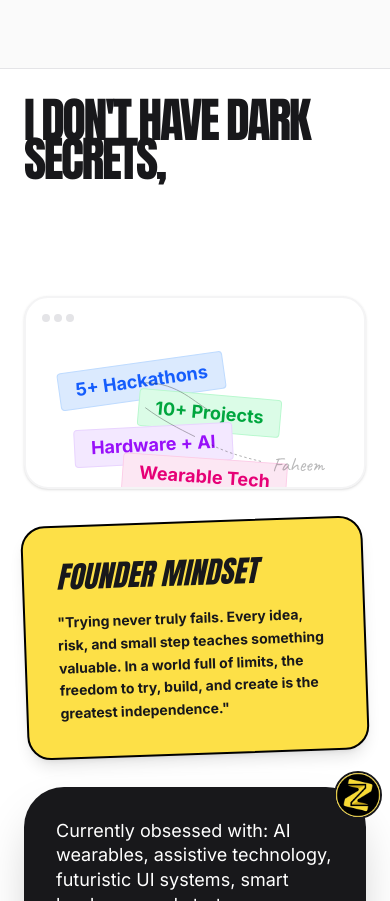
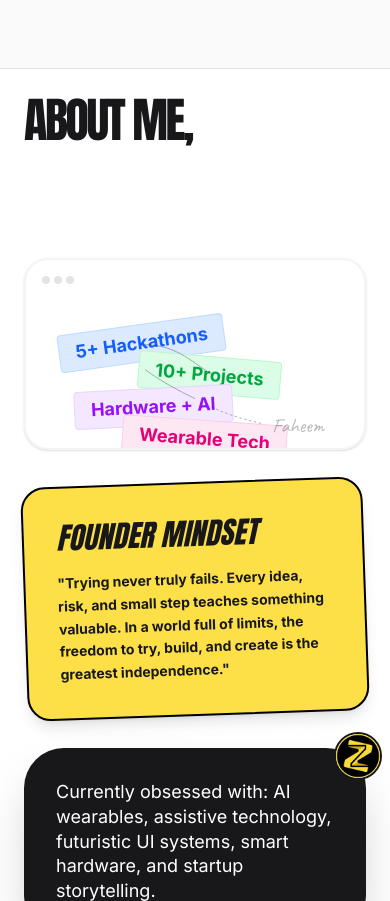
Before and after one commit to faheem-1404/Portfolio-website-, a React (Vite) app: page / in a window 390 px wide. Shown: the part 6740-7641 px from the top of the page. Built offline with nearby package versions, Linux system fonts and the light colour scheme.

Commit message:
Reduce name size and update About header

```diff
--- a/src/App.tsx
+++ b/src/App.tsx
@@ -433,7 +433,7 @@ export default function App() {
             </div>
           </div>
 
-          <h1 className="font-display text-[clamp(4rem,15vw,30rem)] leading-[0.75] tracking-tighter uppercase whitespace-nowrap -ml-[2vw] relative z-10">
+          <h1 className="font-display text-[clamp(4rem,13vw,22rem)] leading-[0.75] tracking-tighter uppercase whitespace-nowrap -ml-[2vw] relative z-10">
             FAHEEM ABDULLAH A
           </h1>
         </motion.div>
@@ -634,8 +634,8 @@ export default function App() {
             className="mb-20"
           >
             <h2 className="font-display text-5xl md:text-8xl uppercase tracking-tighter leading-[0.8] mb-12">
-              I DON'T HAVE DARK SECRETS,<br />
-              <span className="text-outline">ONLY BRIGHT ONES.</span>
+              ABOUT ME,<br />
+              <span className="text-outline">STORY & VISION.</span>
             </h2>
           </motion.div>
 
```
